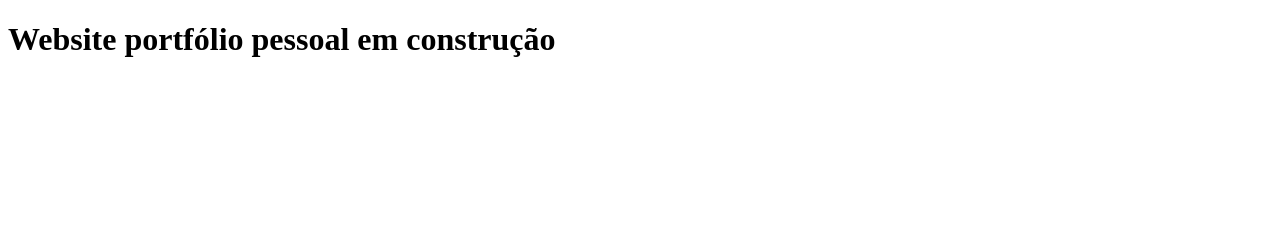
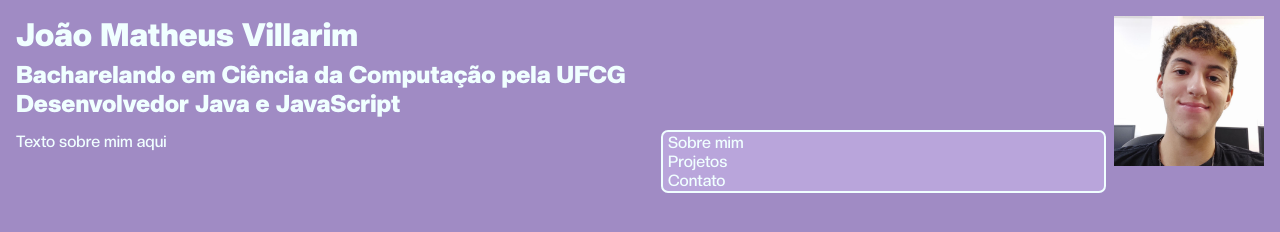
Before and after one commit to joaomatheusvillarim/joaomatheusvillarim.github.io, a plain HTML site: page index.html in a window 1280 px wide. Drawn offline with Linux system fonts and the light colour scheme.

Commit message:
add tags e css

```diff
--- a/index.html
+++ b/index.html
@@ -1,12 +1,39 @@
 <!DOCTYPE html>
 <html>
+
     <head>
+
         <meta charset="utf-8" />
         <title>João Matheus Villarim</title>
+        <link rel="stylesheet" type="text/css" href="styles.css">
+
     </head>
 
     <body>
-        <h1>Website portfólio pessoal em construção</h1>
+
+        <div class="header">
+            <img src="pfp.jpg" width="150" align="right">
+            <h1>João Matheus Villarim</h1>
+            <h2>Bacharelando em Ciência da Computação pela UFCG <br>
+                Desenvolvedor Java e JavaScript
+            </h2>
+        </div>
+
+        <div class="flex-container">
+
+            <div class="content">
+                Texto sobre mim aqui
+            </div>
+
+            <div class="sidebar">
+                <a>Sobre mim</a> <br>
+                <a>Projetos</a> <br>
+                <a>Contato</a> <br>
+            </div>
+
+        </div>
+
+
     </body>
 
 </html>
--- /dev/null
+++ b/styles.css
@@ -0,0 +1,46 @@
+body {
+    background-color: #a08bc4;
+    color:azure;
+    font-family: 'CreatoDisplayMedium';
+}
+
+.header {
+    font-family: 'CreatoDisplayBlack';
+}
+
+.flex-container {
+    display: flex;
+    flex-direction: columns;
+}
+
+.flex-container > .content {
+    flex: 1 1 250px;
+}
+
+.flex-container > .sidebar {
+    flex: 1 1 50px;
+    border: 2px solid azure;
+    border-radius: 7px;
+    padding: 1px;
+    background-color: #b9a5db;
+}
+
+@font-face {
+    font-family: CreatoDisplay;
+    src: url(/fonts/CreatoDisplay-Regular.otf);
+}
+
+@font-face {
+    font-family: CreatoDisplayBlack;
+    src: url(/fonts/CreatoDisplay-Black.otf);
+}
+
+@font-face {
+    font-family: CreatoDisplayMedium;
+    src: url(/fonts/CreatoDisplay-Medium.otf);
+}
+
+* {
+    margin: 2px;
+    padding: 2px;
+}
```
Also changed, not shown: fonts/CreatoDisplay-Black.otf (added), fonts/CreatoDisplay-BlackItalic.otf (added), fonts/CreatoDisplay-Bold.otf (added), fonts/CreatoDisplay-BoldItalic.otf (added), fonts/CreatoDisplay-ExtraBold.otf (added), fonts/CreatoDisplay-ExtraBoldItalic.otf (added), fonts/CreatoDisplay-Light.otf (added), fonts/CreatoDisplay-LightItalic.otf (added), fonts/CreatoDisplay-Medium.otf (added), fonts/CreatoDisplay-MediumItalic.otf (added), fonts/CreatoDisplay-Regular.otf (added), fonts/CreatoDisplay-RegularItalic.otf (added), fonts/CreatoDisplay-Thin.otf (added), fonts/CreatoDisplay-ThinItalic.otf (added), 1 more files.
